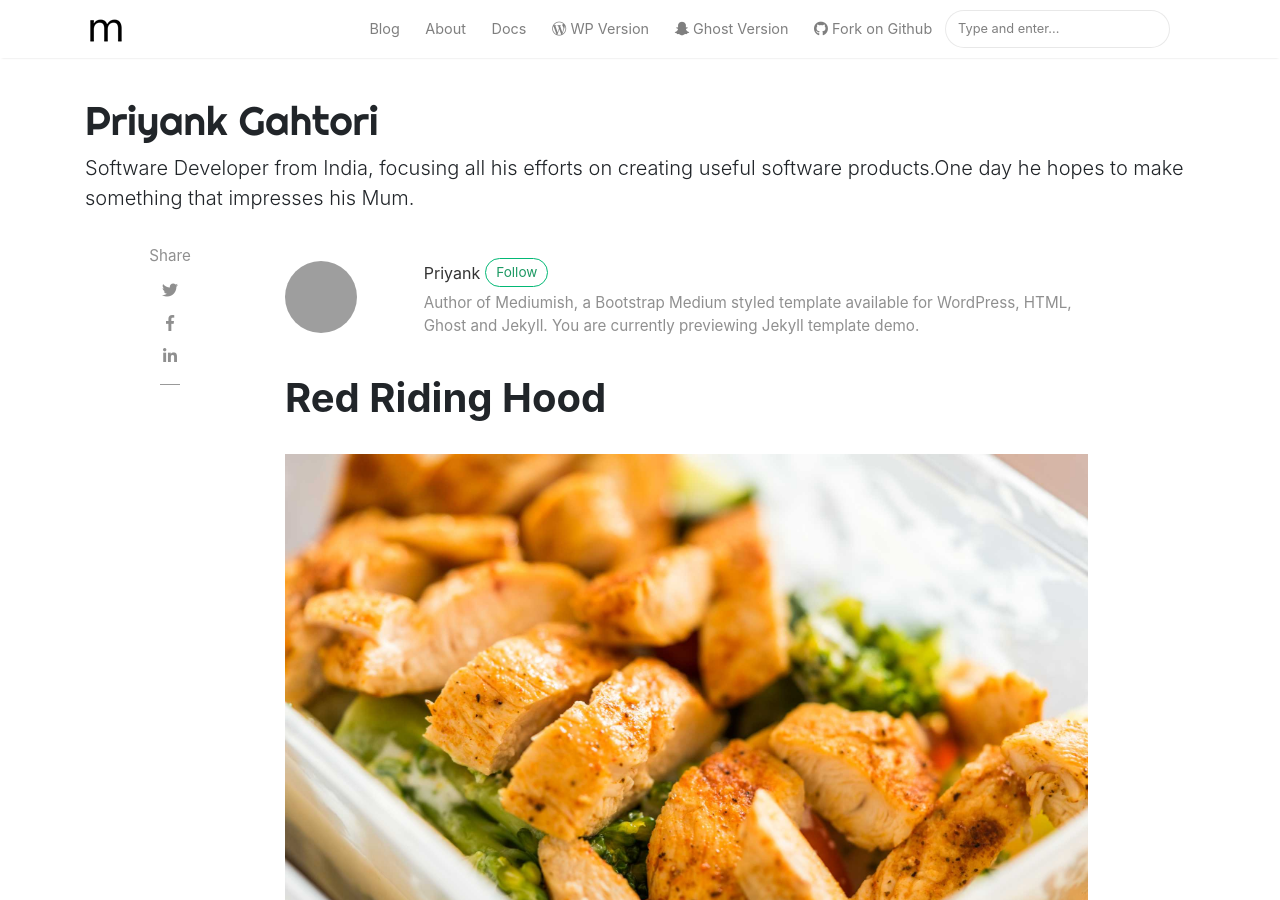
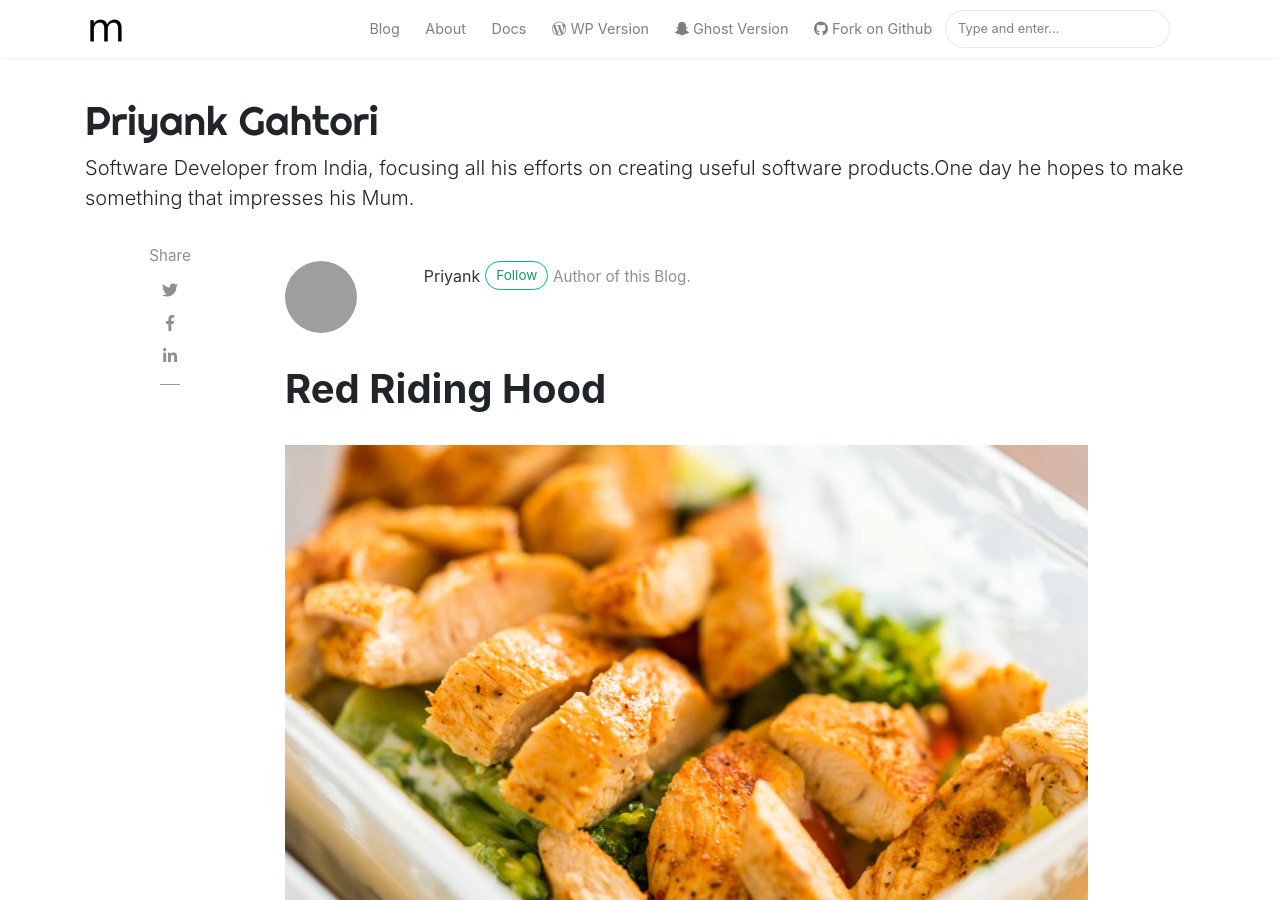
Before and after one commit to PriyankGahtori/priyankgahtori.github.io, a Jekyll site: the page built from _posts/2018-01-12-red-riding.md, in a window 1280 px wide and 900 px high. Built offline with Jekyll 4.4.1, drawn with Linux system fonts in a browser that asks for light colours; nearby versions of some CDN libraries; comment, search, counter and statistics services are not loaded; grey boxes are pictures that could not be loaded.

Commit message:
changed author details

```diff
--- a/_config.yml
+++ b/_config.yml
@@ -17,10 +17,10 @@ authors:
     name: Priyank
     display_name: Priyank
     gravatar: f4fd67088e6bed2060d495fd5c8691a9
-    email: wowthemesnet@gmail.com
-    web: https://www.wowthemes.net
-    twitter: https://twitter.com/wowthemesnet
-    description: "Author of Mediumish, a Bootstrap Medium styled template available for WordPress, HTML, Ghost and Jekyll. You are currently previewing Jekyll template demo."
+    email: priyankgahtori
+    web: https://priyankgahtori.github.io/
+    twitter: https://twitter.com/PriyankGahtori
+    description: "Author of this Blog."
   john:
     name: John
     display_name: John
```
